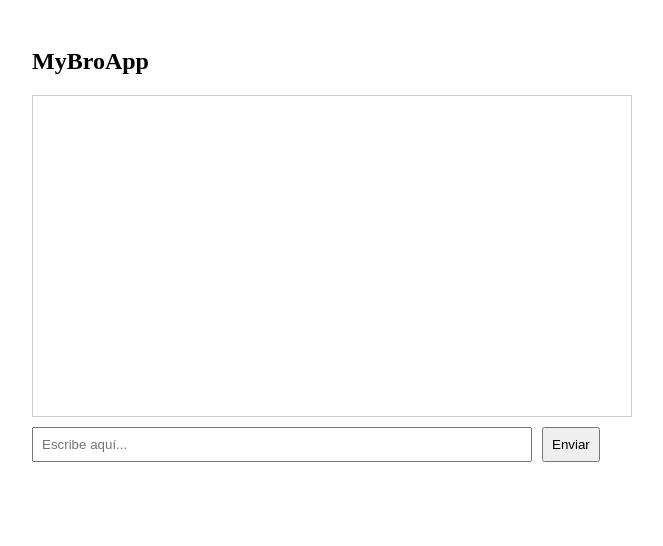
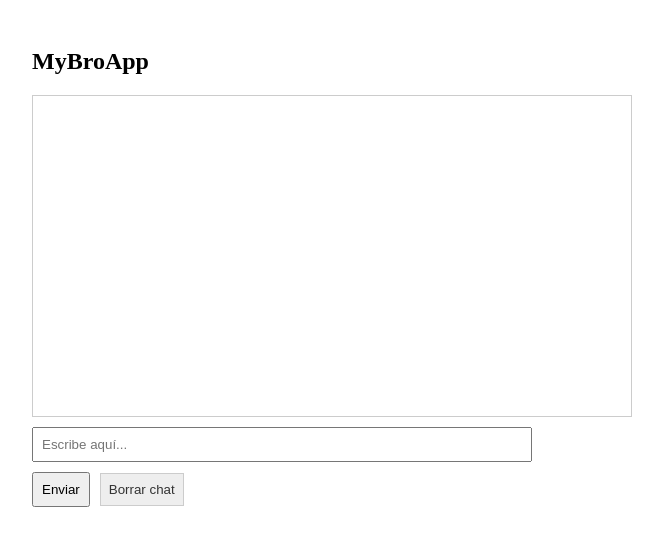
Before and after one commit to Mybroapp/mybro, a Next.js app: page / in a window 1280 px wide. Shown: the top 546 px of the page, without its empty margins (308-971 px from the left). Built offline with nearby package versions, Linux system fonts and the light colour scheme.

Commit message:
Update ChatWindow.tsx

```diff
--- a/components/ChatWindow.tsx
+++ b/components/ChatWindow.tsx
@@ -61,7 +61,23 @@ export default function ChatWindow() {
         placeholder="Escribe aquí..."
         style={{ width: '80%', padding: 8, marginTop: 10 }}
       />
-      <button onClick={handleSend} style={{ padding: 8, marginLeft: 10 }}>Enviar</button>
+      <div style={{ marginTop: 10 }}>
+        <button onClick={handleSend} style={{ padding: 8, marginRight: 10 }}>Enviar</button>
+        <button
+          onClick={() => {
+            localStorage.removeItem('mybro_messages');
+            setMessages([]);
+          }}
+          style={{
+            padding: 8,
+            backgroundColor: '#eee',
+            border: '1px solid #ccc',
+            color: '#333',
+          }}
+        >
+          Borrar chat
+        </button>
+      </div>
     </div>
   );
 }
```
